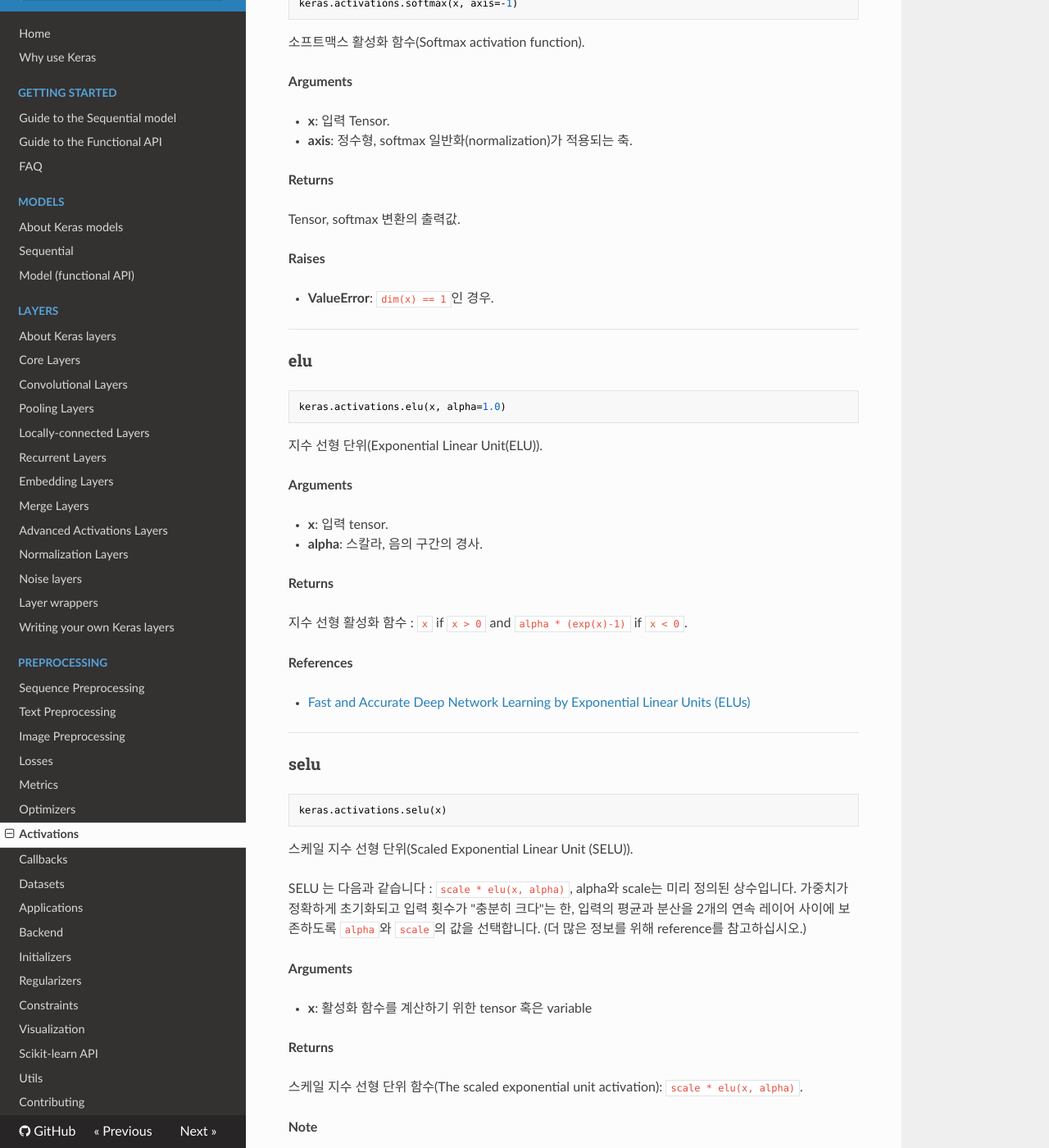
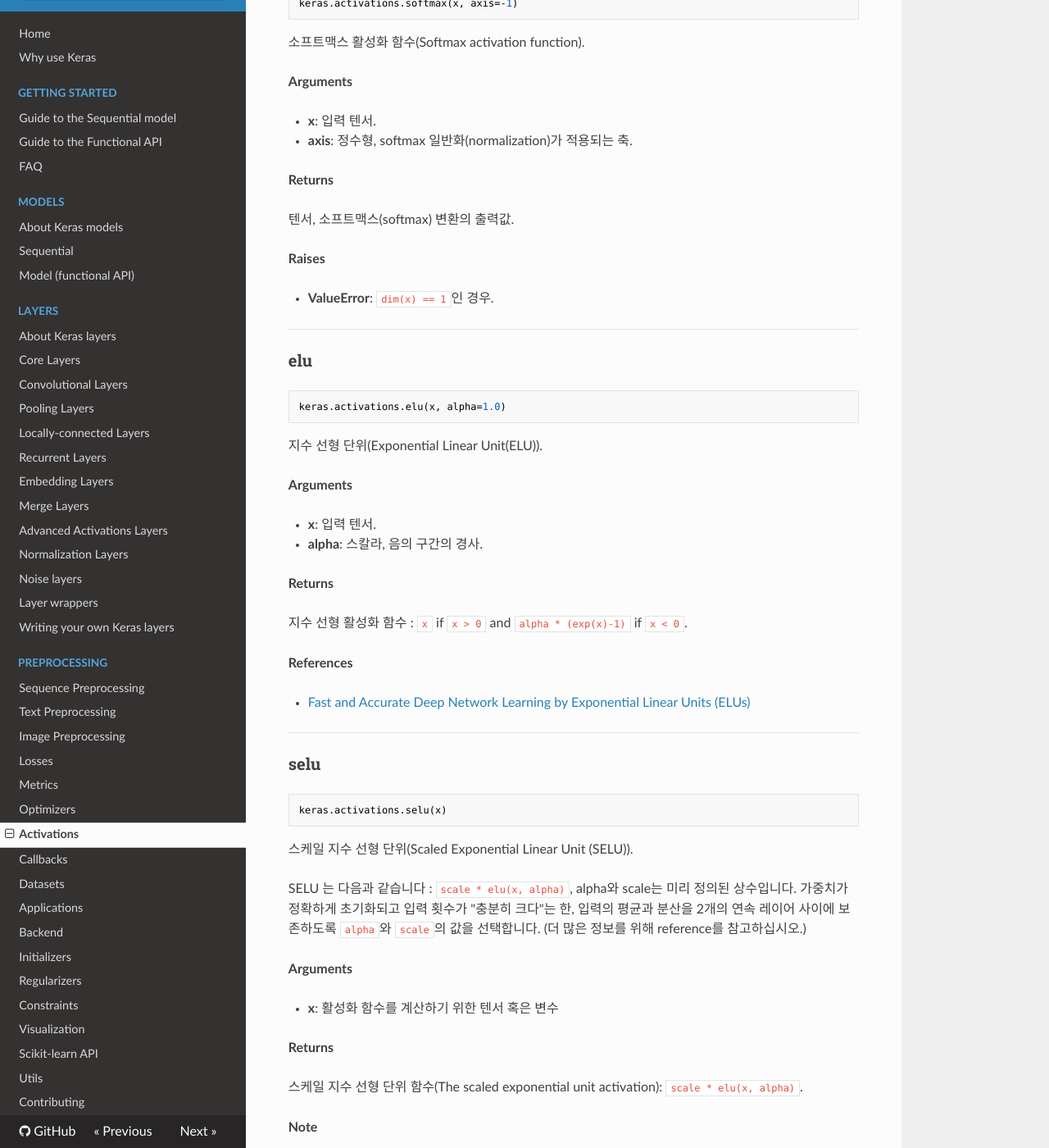
Before and after one commit to keras-team/keras-docs-ko, an MkDocs documentation site: the page built from sources/activations.md, in a window 1280 px wide and 1400 px high, scrolled down 690 px. Shown: the whole window at 82% size. Built offline with MkDocs 1.6.1, drawn with Linux system fonts in a browser that asks for light colours; nearby versions of some CDN libraries; some of the changed text lies outside the part shown.

Commit message:
Update activations.md

```diff
--- a/sources/activations.md
+++ b/sources/activations.md
@@ -38,12 +38,12 @@
 
 __Arguments__
 
-- __x__: 입력 Tensor.
+- __x__: 입력 텐서.
 - __axis__: 정수형, softmax 일반화(normalization)가 적용되는 축.
 
 __Returns__
 
-Tensor, softmax 변환의 출력값.
+텐서, 소프트맥스(softmax) 변환의 출력값.
 
 __Raises__
 
@@ -63,7 +63,7 @@
 
 __Arguments__
 
-- __x__: 입력 tensor.
+- __x__: 입력 텐서.
 - __alpha__: 스칼라, 음의 구간의 경사.
 
 __Returns__
@@ -95,7 +95,7 @@
 
 __Arguments__
 
-- __x__: 활성화 함수를 계산하기 위한 tensor 혹은 variable
+- __x__: 활성화 함수를 계산하기 위한 텐서 혹은 변수
 
 __Returns__
 
@@ -124,7 +124,7 @@
 
 __Arguments__
 
-- __x__: 입력 tensor.
+- __x__: 입력 텐서.
 
 __Returns__
 
@@ -144,7 +144,7 @@
 
 __Arguments__
 
-- __x__: 입력 tensor.
+- __x__: 입력 텐서.
 
 __Returns__
 
```
